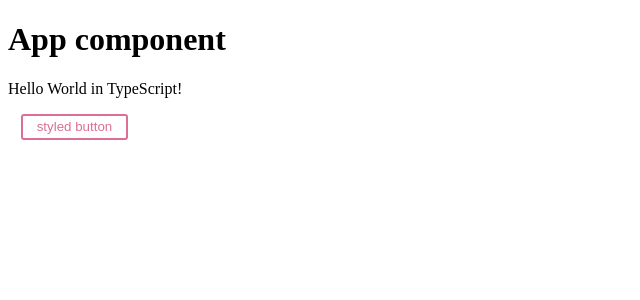
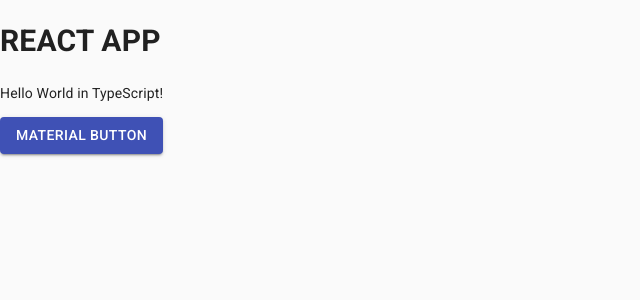
Before and after one commit to doug2k1/my-money, a React app in the folder client/: page / in a window 1280 px wide. Shown: the top 300 px of the page, without its empty margins (0-640 px from the left). Built offline with nearby package versions, Linux system fonts and the light colour scheme.

Commit message:
Update frontend dependencies and add Material UI

```diff
--- a/client/index.html
+++ b/client/index.html
@@ -2,10 +2,13 @@
 <html lang="en">
 <head>
   <meta charset="UTF-8">
-  <meta name="viewport"
-        content="width=device-width, user-scalable=no, initial-scale=1.0, maximum-scale=1.0, minimum-scale=1.0">
+  <meta
+    name="viewport"
+    content="minimum-scale=1, initial-scale=1, width=device-width, shrink-to-fit=no"
+  >
   <meta http-equiv="X-UA-Compatible" content="ie=edge">
   <title>React</title>
+  <link rel="stylesheet" href="https://fonts.googleapis.com/css?family=Roboto:300,400,500,700&display=swap" />
 </head>
 <body>
   <div id="app"></div>
--- a/client/src/App.tsx
+++ b/client/src/App.tsx
@@ -1,13 +1,12 @@
-import React from "react";
-import styled from "styled-components";
+import React, { useState } from 'react';
+import styled from 'styled-components';
+import Button from '@material-ui/core/Button';
+import CssBaseline from '@material-ui/core/CssBaseline';
+import { StylesProvider } from '@material-ui/core/styles';
 
-const Button = styled.button`
-  border-radius: 3px;
-  padding: 0.25em 1em;
-  margin: 0 1em;
-  background: transparent;
-  color: palevioletred;
-  border: 2px solid palevioletred;
+const StyledH1 = styled.h1`
+  font-size: 30px;
+  text-transform: uppercase;
 `;
 
 type Props = {
@@ -18,22 +17,21 @@ type State = {
   who: string;
 };
 
-class App extends React.Component<Props, State> {
-  state: State = {
-    who: "World"
-  };
+const App: React.FC<Props> = ({ lang }) => {
+  const [who, setWho] = useState('World');
 
-  render() {
-    return (
-      <div>
-        <h1>App component</h1>
-        <p>
-          Hello {this.state.who} in {this.props.lang}!
-        </p>
-        <Button>styled button</Button>
-      </div>
-    );
-  }
-}
+  return (
+    <StylesProvider injectFirst>
+      <CssBaseline />
+      <StyledH1>React App</StyledH1>
+      <p>
+        Hello {who} in {lang}!
+      </p>
+      <Button variant="contained" color="primary">
+        Material Button
+      </Button>
+    </StylesProvider>
+  );
+};
 
 export default App;
```
Also changed, not shown: client/package.json (+10 -8 lines), 1 other file (tests, documents, lock files or other folders).
